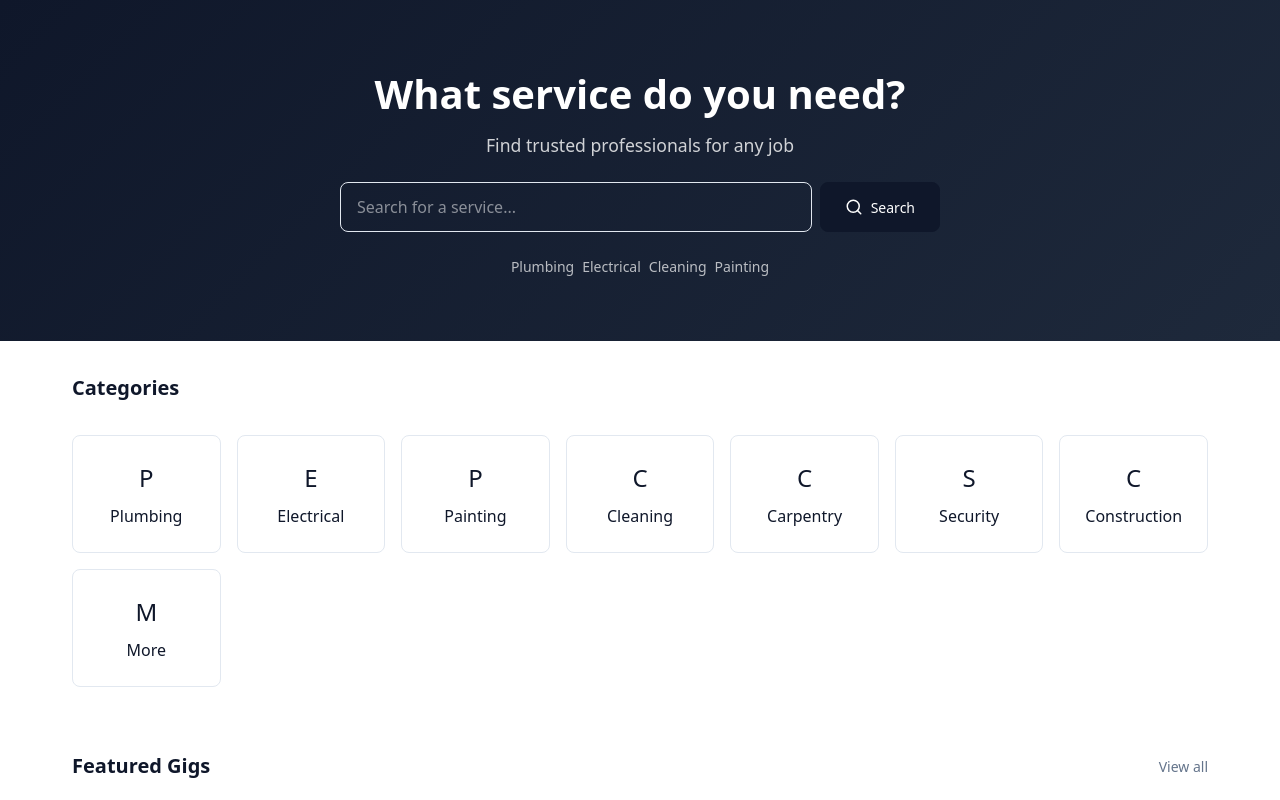
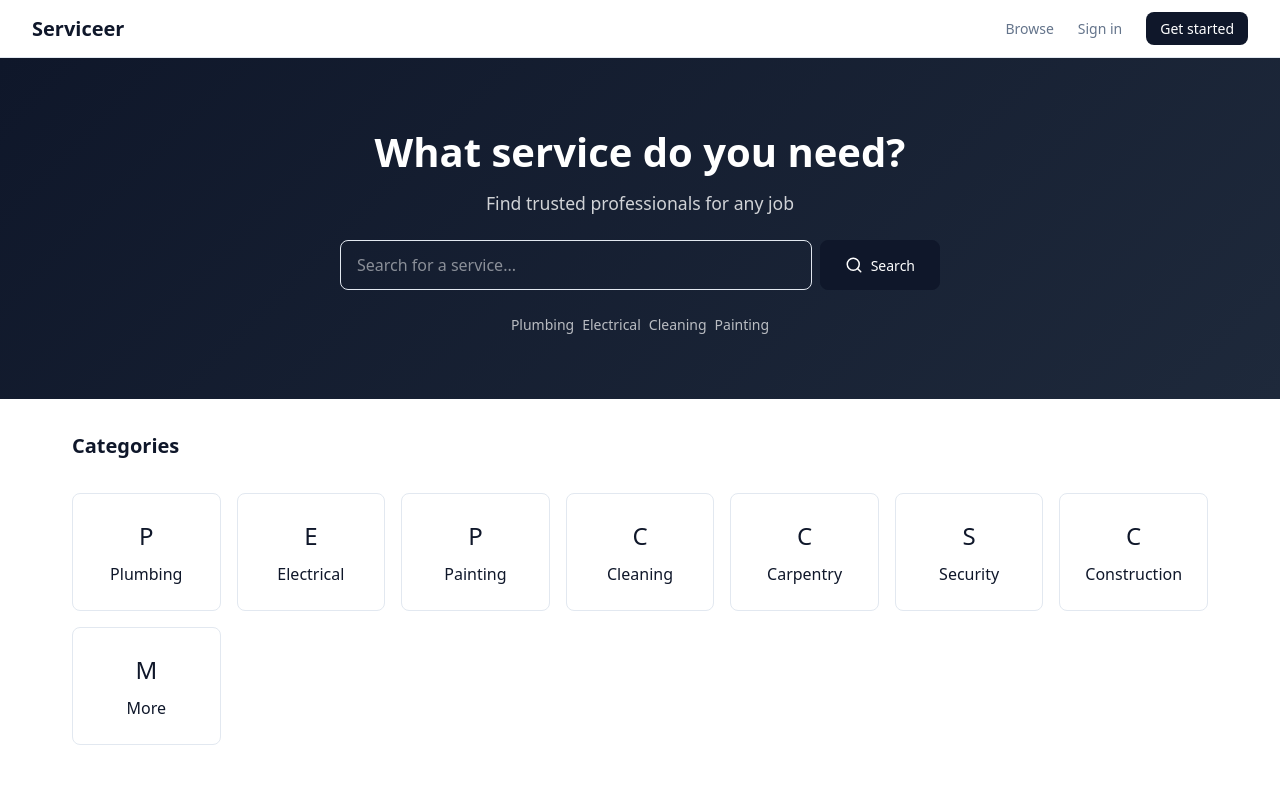
Before and after one commit to mzubairhassan18/serviceer-marketplace, a Next.js app: page / in a window 1280 px wide. Shown: the top 800 px of the page. Built offline with nearby package versions, Linux system fonts and the light colour scheme.

Commit message:
Fix auth: add site header with nav links, fix middleware to allow public routes

```diff
--- a/src/app/globals.css
+++ b/src/app/globals.css
@@ -27,7 +27,52 @@
     background: var(--background);
     color: var(--foreground);
     font-family: system-ui, -apple-system, sans-serif;
+    margin: 0;
   }
+}
+
+.site-header {
+  display: flex;
+  align-items: center;
+  justify-content: space-between;
+  padding: 0.75rem 2rem;
+  border-bottom: 1px solid var(--border);
+}
+
+.site-logo {
+  font-weight: 700;
+  font-size: 1.25rem;
+  text-decoration: none;
+  color: var(--foreground);
+}
+
+.site-nav {
+  display: flex;
+  align-items: center;
+  gap: 1.5rem;
+}
+
+.site-nav a {
+  text-decoration: none;
+  font-size: 0.875rem;
+  color: var(--muted-foreground);
+}
+
+.site-nav a:hover {
+  color: var(--foreground);
+}
+
+.btn-primary-sm {
+  padding: 0.375rem 0.875rem;
+  background: var(--primary);
+  color: var(--primary-foreground) !important;
+  border-radius: var(--radius);
+  font-weight: 500;
+  font-size: 0.875rem;
+}
+
+.btn-primary-sm:hover {
+  opacity: 0.9;
 }
 
 /* Auth card styles */
--- a/src/app/layout.tsx
+++ b/src/app/layout.tsx
@@ -1,3 +1,4 @@
+import Link from "next/link";
 import type { Metadata } from "next";
 import "./globals.css";
 
@@ -9,7 +10,17 @@ export const metadata: Metadata = {
 export default function RootLayout({ children }: { children: React.ReactNode }) {
   return (
     <html lang="en">
-      <body>{children}</body>
+      <body>
+        <header className="site-header">
+          <Link href="/" className="site-logo">Serviceer</Link>
+          <nav className="site-nav">
+            <Link href="/gigs">Browse</Link>
+            <Link href="/sign-in">Sign in</Link>
+            <Link href="/sign-up" className="btn-primary-sm">Get started</Link>
+          </nav>
+        </header>
+        <main>{children}</main>
+      </body>
     </html>
   );
 }
--- a/src/middleware.ts
+++ b/src/middleware.ts
@@ -2,6 +2,19 @@ import { type NextRequest, NextResponse } from "next/server";
 
 import { getPublicSupabaseEnv } from "@/lib/supabase/env";
 import { createServerClient } from "@supabase/ssr";
+
+const publicPaths = [
+  "/sign-in",
+  "/sign-up",
+  "/forgot-password",
+  "/update-password",
+  "/auth",
+  "/gigs",
+  "/search",
+  "/contact",
+  "/",
+  "/offline",
+];
 
 export async function middleware(request: NextRequest) {
   const { publishableKey, url } = getPublicSupabaseEnv();
@@ -23,8 +36,10 @@ export async function middleware(request: NextRequest) {
 
   const { data: { user } } = await supabase.auth.getUser();
 
-  if (!user && !request.nextUrl.pathname.startsWith("/auth") && !request.nextUrl.pathname.startsWith("/_next") && request.nextUrl.pathname !== "/") {
-    const redirectUrl = new URL("/auth/sign-in", request.url);
+  const isPublic = publicPaths.some((p) => request.nextUrl.pathname === p || request.nextUrl.pathname.startsWith(p + "/"));
+
+  if (!user && !isPublic) {
+    const redirectUrl = new URL("/sign-in", request.url);
     redirectUrl.searchParams.set("redirectTo", request.nextUrl.pathname);
     return NextResponse.redirect(redirectUrl);
   }
```
